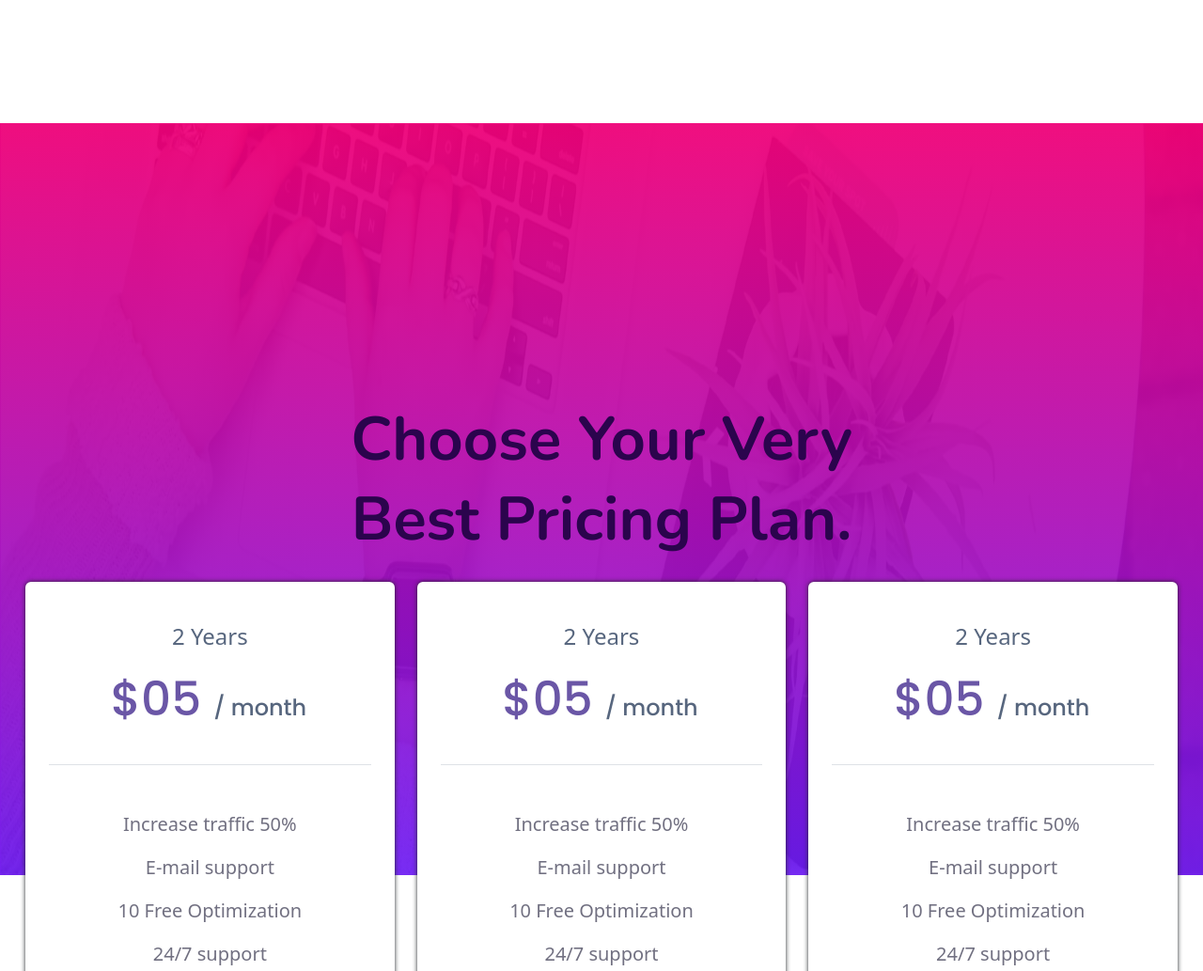
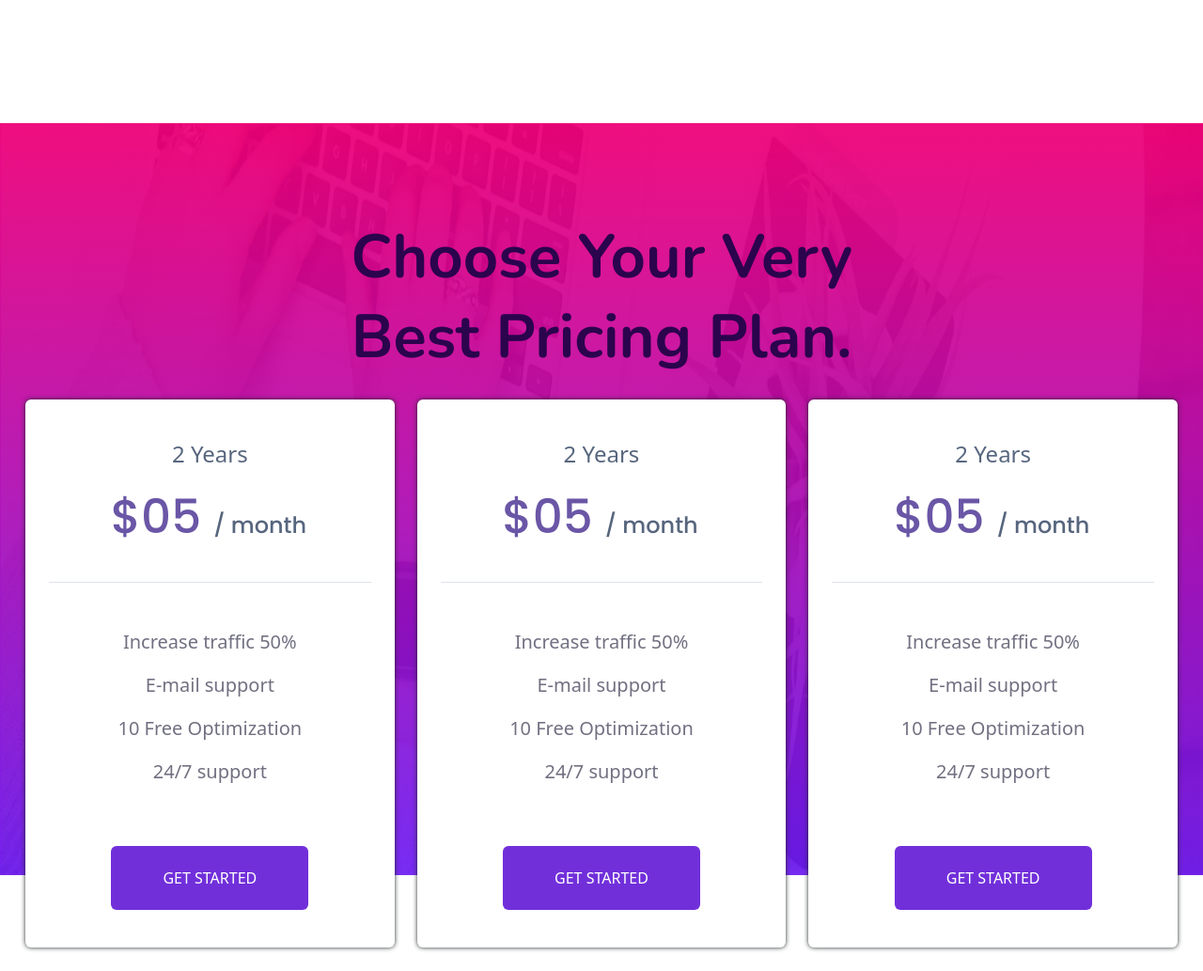
Before and after one commit to Mawais200/Appco-bootstrap-Replica, a plain HTML site: page index.html in a window 1280 px wide. Shown: the part 3540-4573 px from the top of the page at 94% size. Drawn offline with nearby package versions, Linux system fonts and the light colour scheme.

Commit message:
Update index.html
some chnage.

```diff
--- a/index.html
+++ b/index.html
@@ -281,7 +281,7 @@
             </div>
         </div>
     </section>
-    <section class="best-pricing pricing-padding spa" >
+    <section class="best-pricing pricing-padding" >
 
         <div class="container">
             <div class="row d-flex justify-content-center">
```
